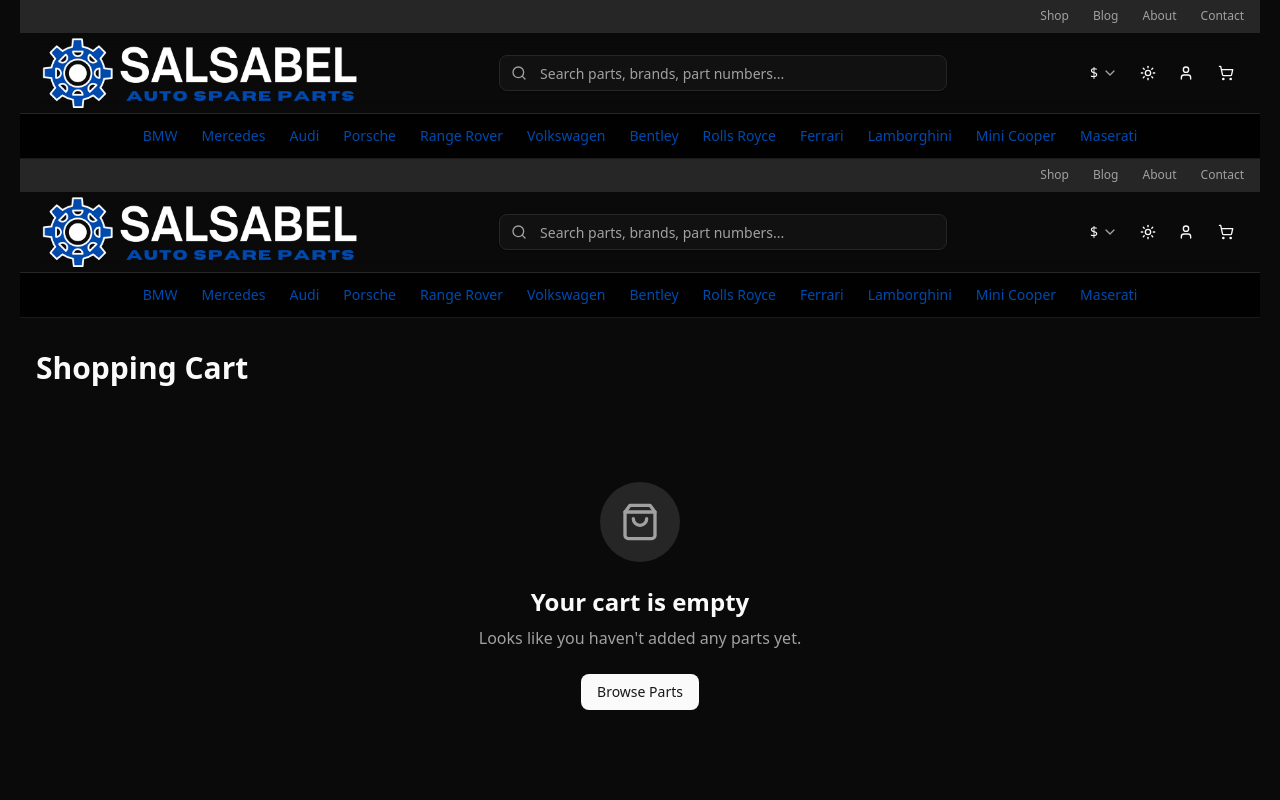
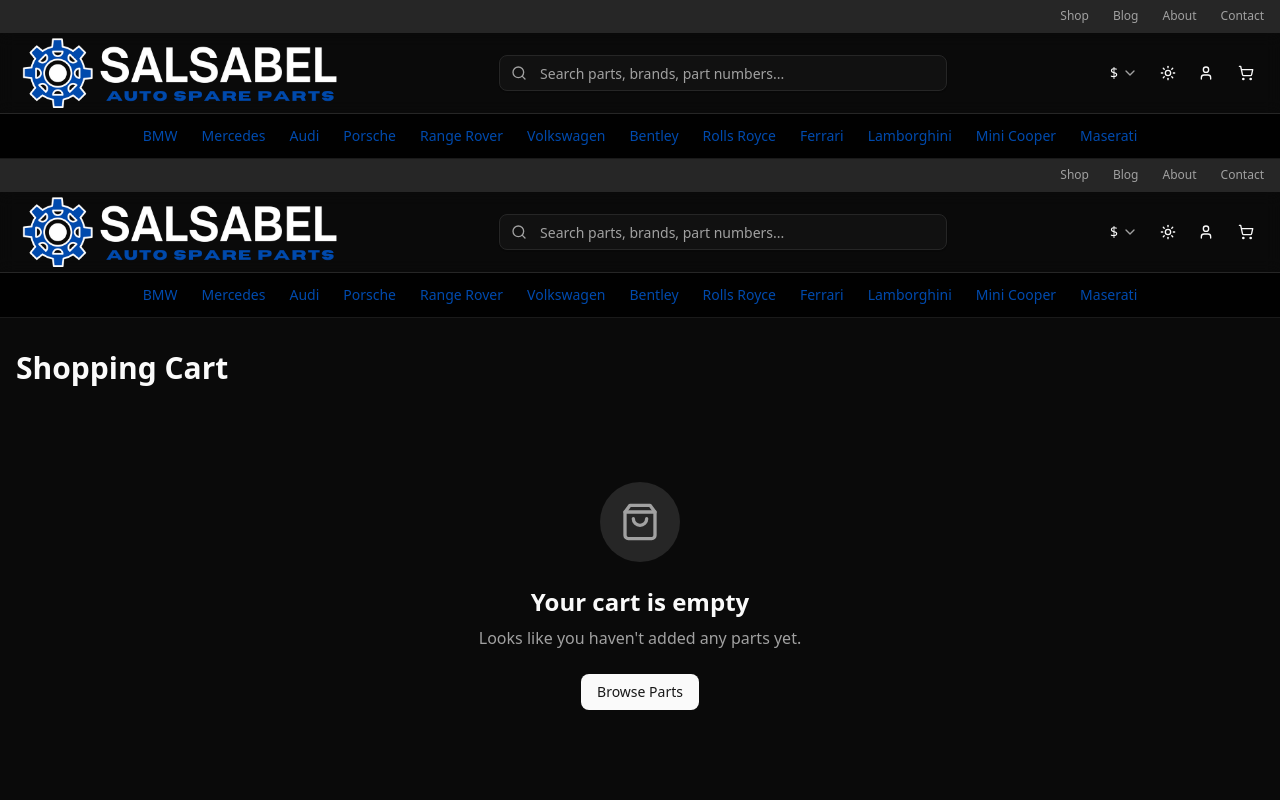
Before and after one commit to alkhudarigroupuae/Salsabel-ASP, a Next.js app: page /cart in a window 1280 px wide. Shown: the top 800 px of the page. Built offline with nearby package versions, Linux system fonts and the light colour scheme.

Commit message:
Revert body padding to fix layout

```diff
--- a/app/layout.tsx
+++ b/app/layout.tsx
@@ -187,7 +187,7 @@ export default function RootLayout({
           }}
         />
       </head>
-      <body className={`font-sans antialiased px-5`}>
+      <body className={`font-sans antialiased`}>
         <noscript>
           <iframe
             src="https://www.googletagmanager.com/ns.html?id=GTM-XXXXXXX"
```
